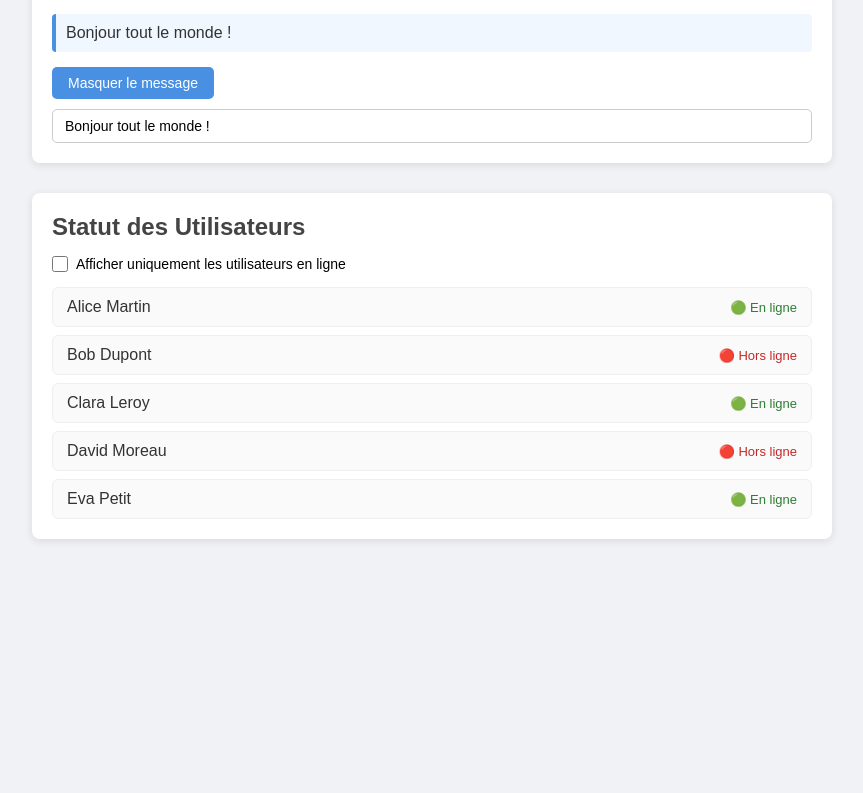
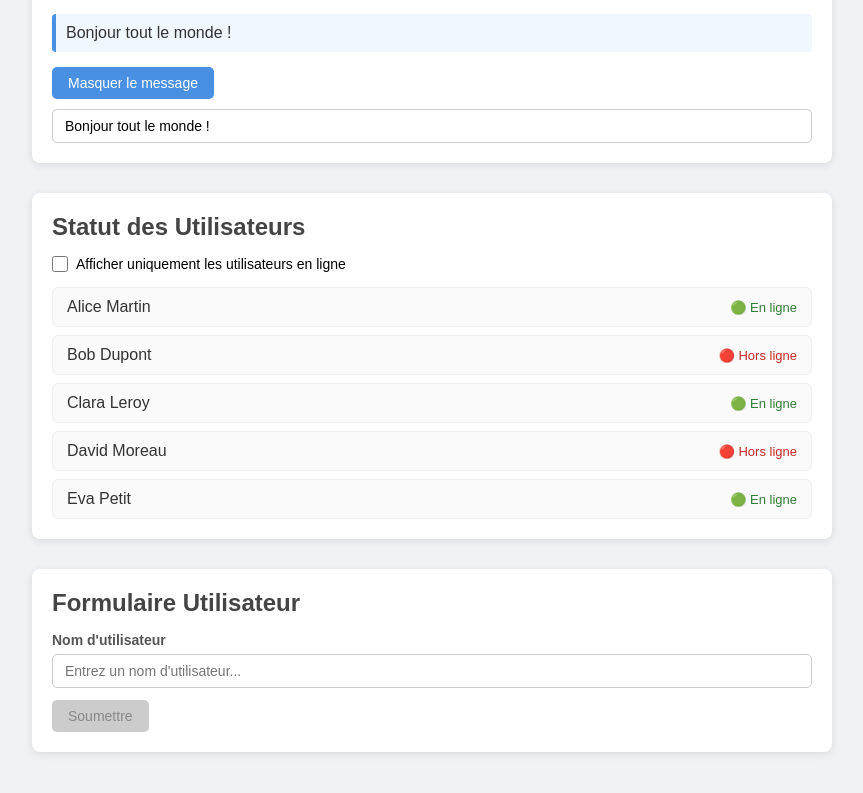
Before and after one commit to loictchinda/gestion-utilisateurs, a React (Vite) app: page / in a window 1280 px wide. Shown: the part 369-1162 px from the top of the page, without its empty margins (208-1071 px from the left). Before the commit the page ends 958 px from the top, so only its background shows below. Built offline with nearby package versions, Linux system fonts and the light colour scheme.

Commit message:
feat: add UserFormManager with input validation, DisplayError and SubmitButton components

```diff
--- a/src/App.jsx
+++ b/src/App.jsx
@@ -1,6 +1,7 @@
 import CounterManager from "./components/counter/CounterManager";
 import MessageManager from "./components/message/MessageManager";
 import UserManager from "./components/users/UserManager";
+import UserFormManager from "./components/form/UserFormManager";
 
 function App() {
   return (
@@ -9,6 +10,7 @@ function App() {
       <CounterManager />
       <MessageManager />
       <UserManager />
+      <UserFormManager />
     </div>
   );
 }
--- /dev/null
+++ b/src/components/form/DisplayError.jsx
@@ -0,0 +1,11 @@
+function DisplayError({ message, hasError }) {
+    if (!hasError) return null;
+
+    return (
+        <div className="display-error">
+            <p>⚠️ {message}</p>
+        </div>
+    );
+}
+
+export default DisplayError;
--- /dev/null
+++ b/src/components/form/SubmitButton.jsx
@@ -0,0 +1,15 @@
+function SubmitButton({ isValid, onSubmit }) {
+    return (
+        <div className="submit-button">
+            <button
+                onClick={onSubmit}
+                disabled={!isValid}
+                className={isValid ? "btn-active" : "btn-disabled"}
+            >
+                Soumettre
+            </button>
+        </div>
+    );
+}
+
+export default SubmitButton;
--- /dev/null
+++ b/src/components/form/UserFormManager.jsx
@@ -0,0 +1,50 @@
+import { useState } from "react";
+import DisplayError from "./DisplayError";
+import UserInput from "./UserInput";
+import SubmitButton from "./SubmitButton";
+
+function UserFormManager() {
+    const [username, setUsername] = useState("");
+    const [hasError, setHasError] = useState(false);
+    const [successMessage, setSuccessMessage] = useState("");
+
+    const isValid = username.trim().length >= 3;
+
+    const handleChange = (value) => {
+        setUsername(value);
+        setHasError(false);
+        setSuccessMessage("");
+    };
+
+    const handleSubmit = () => {
+        if (!isValid) {
+            setHasError(true);
+            setSuccessMessage("");
+            return;
+        }
+        setHasError(false);
+        setSuccessMessage(`✅ Utilisateur "${username}" soumis avec succès !`);
+        setUsername("");
+    };
+
+    return (
+        <div className="user-form-manager">
+            <h2>Formulaire Utilisateur</h2>
+
+            <UserInput value={username} onChange={handleChange} />
+
+            <DisplayError
+                message="Le nom doit contenir au moins 3 caractères."
+                hasError={hasError}
+            />
+
+            {successMessage && (
+                <p className="success-message">{successMessage}</p>
+            )}
+
+            <SubmitButton isValid={isValid} onSubmit={handleSubmit} />
+        </div>
+    );
+}
+
+export default UserFormManager;
--- /dev/null
+++ b/src/components/form/UserInput.jsx
@@ -0,0 +1,16 @@
+function UserInput({ value, onChange }) {
+    return (
+        <div className="user-input">
+            <label htmlFor="username">Nom d'utilisateur</label>
+            <input
+                id="username"
+                type="text"
+                value={value}
+                onChange={(e) => onChange(e.target.value)}
+                placeholder="Entrez un nom d'utilisateur..."
+            />
+        </div>
+    );
+}
+
+export default UserInput;
--- a/src/index.css
+++ b/src/index.css
@@ -207,3 +207,86 @@ tr:hover {
   font-style: italic;
   padding: 10px 0;
 }
+
+.user-form-manager {
+  background: white;
+  padding: 20px;
+  border-radius: 8px;
+  margin-bottom: 30px;
+  box-shadow: 0 2px 8px rgba(0,0,0,0.1);
+}
+
+.user-form-manager h2 {
+  margin-bottom: 15px;
+  color: #444;
+}
+
+.user-input {
+  display: flex;
+  flex-direction: column;
+  gap: 6px;
+  margin-bottom: 12px;
+}
+
+.user-input label {
+  font-size: 14px;
+  font-weight: 600;
+  color: #555;
+}
+
+.user-input input {
+  padding: 8px 12px;
+  border: 1px solid #ccc;
+  border-radius: 5px;
+  font-size: 14px;
+  outline: none;
+  transition: border-color 0.2s;
+}
+
+.user-input input:focus {
+  border-color: #4a90e2;
+  box-shadow: 0 0 0 2px rgba(74,144,226,0.2);
+}
+
+.display-error {
+  margin-bottom: 10px;
+  padding: 8px 12px;
+  background-color: #fff3f3;
+  border-left: 4px solid #e53935;
+  border-radius: 4px;
+  color: #c62828;
+  font-size: 14px;
+}
+
+.success-message {
+  margin-bottom: 10px;
+  padding: 8px 12px;
+  background-color: #f0fff4;
+  border-left: 4px solid #2e7d32;
+  border-radius: 4px;
+  color: #2e7d32;
+  font-size: 14px;
+}
+
+.submit-button {
+  margin-top: 10px;
+}
+
+.btn-active {
+  background-color: #4a90e2;
+  cursor: pointer;
+}
+
+.btn-active:hover {
+  background-color: #357abd;
+}
+
+.btn-disabled {
+  background-color: #ccc;
+  cursor: not-allowed;
+  color: #888;
+}
+
+.btn-disabled:hover {
+  background-color: #ccc;
+}
```
